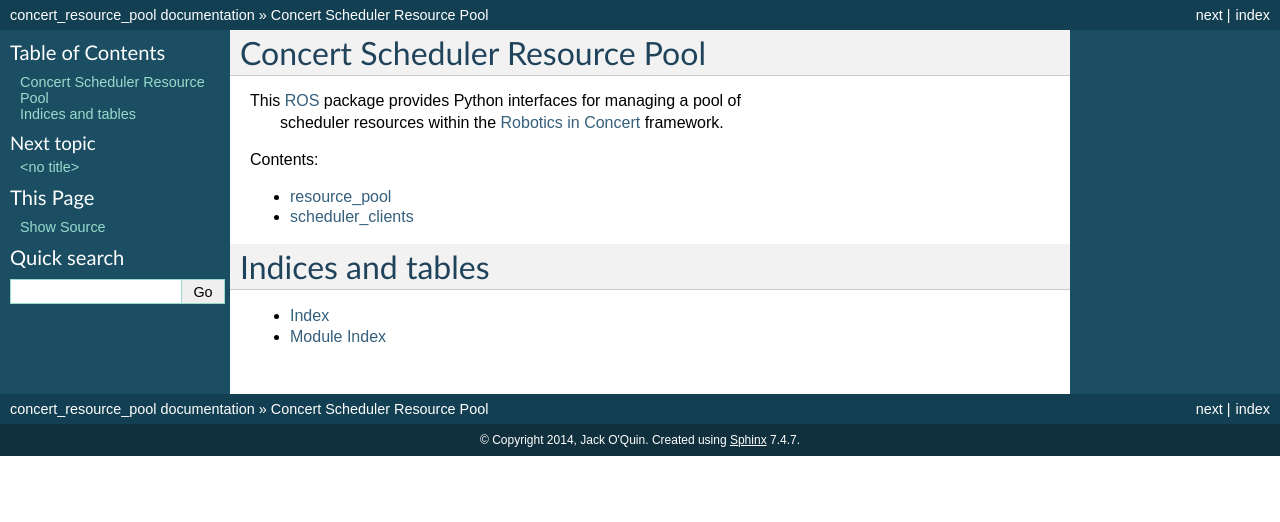
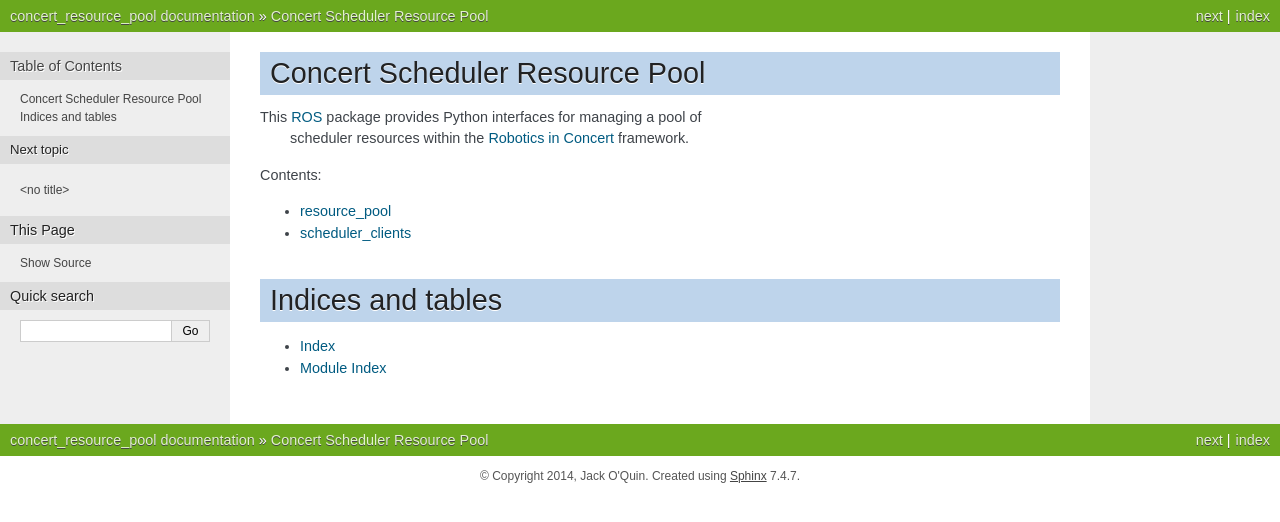
Before and after one commit to utexas-bwi/concert_scheduling, a Sphinx documentation site: the page built from concert_resource_pool/doc/index.rst, in a window 1280 px wide. Shown: the top 522 px of the page. Built offline with Sphinx 7.4.7, drawn with Linux system fonts in a browser that asks for light colours; the version number could not be read and is left out.

Commit message:
doc: use nature theme for Sphinx

```diff
--- a/concert_resource_pool/doc/conf.py
+++ b/concert_resource_pool/doc/conf.py
@@ -101,7 +101,7 @@ pygments_style = 'sphinx'
 
 # The theme to use for HTML and HTML Help pages.  See the documentation for
 # a list of builtin themes.
-html_theme = 'default'
+html_theme = 'nature'
 
 # Theme options are theme-specific and customize the look and feel of a theme
 # further.  For a list of options available for each theme, see the
--- a/concert_scheduler_requests/doc/conf.py
+++ b/concert_scheduler_requests/doc/conf.py
@@ -101,7 +101,7 @@ pygments_style = 'sphinx'
 
 # The theme to use for HTML and HTML Help pages.  See the documentation for
 # a list of builtin themes.
-html_theme = 'default'
+html_theme = 'nature'
 
 # Theme options are theme-specific and customize the look and feel of a theme
 # further.  For a list of options available for each theme, see the
```
